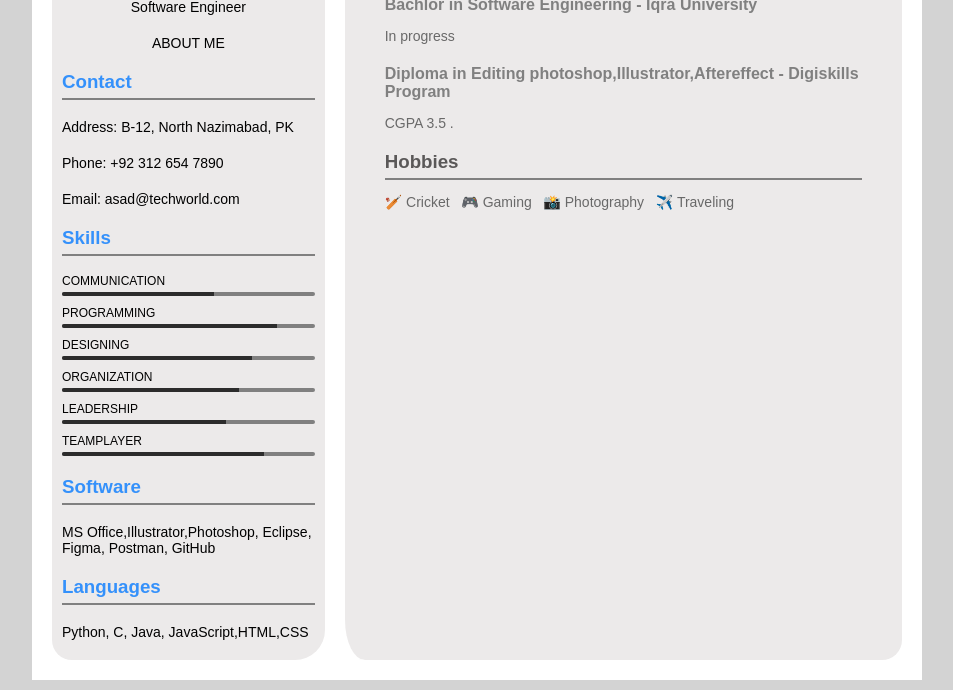
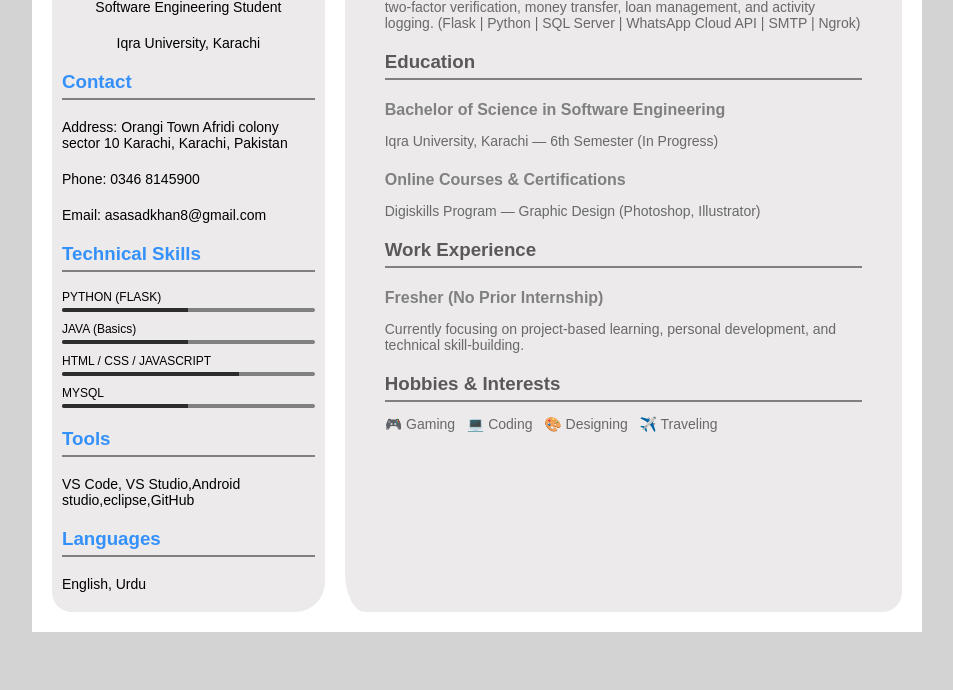
Before and after one commit to Asad63892/resum, a plain HTML site: page index.html in a window 1280 px wide. Shown: the part 331-1021 px from the top of the page, without its empty margins (163-1116 px from the left). After the commit the page ends 973 px from the top, so only its background shows below. Drawn offline with Linux system fonts and the light colour scheme.

Commit message:
Update index.html

```diff
--- a/index.html
+++ b/index.html
@@ -6,7 +6,7 @@
   <title>Resume - Asad Ullah</title>
   <style>
     body {
-      font-family:Arial, Helvetica, sans-serif;
+      font-family: Arial, Helvetica, sans-serif;
       margin: 10px;
       padding: 0;
       background-color: lightgray;
@@ -28,11 +28,9 @@
 
     .left {
       width: 40%;
-      background:  rgb(236, 234, 234);;
+      background: rgb(236, 234, 234);
       color: black;
-      padding: 0px;
       text-align: center;
-      position: relative;
       border-top-right-radius: 30px;
       border-bottom-right-radius: 30px;
     }
@@ -41,19 +39,15 @@
       position: relative;
       width: 100%;
       height: 250px;
-      margin-top: 0px;
     }
 
     .triangle-bg {
       position: absolute;
       width: 100%;
       height: 100%;
-      top: 0;
-      left: 0;
       background: #1187d6;
       border-top-left-radius: 5%;
       border-top-right-radius: 30px;
-
       clip-path: polygon(0 0, 100% 0, 0 100%);
       border-bottom-right-radius: 40px;
       z-index: 0;
@@ -66,7 +60,6 @@
       position: relative;
       z-index: 1;
       top: 20px;
-      left: -5px;
       background-color: white;
     }
 
@@ -98,11 +91,10 @@
     .right {
       width: 70%;
       padding: 40px;
-      background:  rgb(236, 234, 234);;
+      background: rgb(236, 234, 234);
       border-left: 20px solid white;
       border-top-left-radius: 40px;
       border-bottom-left-radius: 40px;
-
     }
 
     .right h3 {
@@ -110,7 +102,6 @@
       border-bottom: 2px solid gray;
       padding-bottom: 5px;
       margin-bottom: 10px;
-
     }
 
     .right .section {
@@ -149,11 +140,6 @@
       height: 100%;
       background-color: #2c2c2c;
     }
-
-
-
-
-
   </style>
 </head>
 <body>
@@ -165,79 +151,88 @@
           <img src="images/profile.png" alt="Profile Picture" />
         </div>
         <h2>ASAD ULLAH</h2>
-        <p>Software Engineer</p>
-        <p>ABOUT ME</p>
+        <p>Software Engineering Student</p>
+        <p>Iqra University, Karachi</p>
 
         <div class="section">
           <h3>Contact</h3>
-          <p>Address: B-12, North Nazimabad, PK</p>
-          <p>Phone: +92 312 654 7890</p>
-          <p>Email: asad@techworld.com</p>
+          <p>Address: Orangi Town Afridi colony sector 10 Karachi, Karachi, Pakistan</p>
+          <p>Phone: 0346 8145900</p>
+          <p>Email: asasadkhan8@gmail.com</p>
         </div>
 
         <div class="section">
-          <h3>Skills</h3>
+          <h3>Technical Skills</h3>
           <div class="skill">
-            <span>COMMUNICATION</span>
-            <div class="bar"><div class="fill" style="width: 60%;"></div></div>
+            <span>PYTHON (FLASK)</span>
+            <div class="bar"><div class="fill" style="width: 50%;"></div></div>
           </div>
           <div class="skill">
-            <span>PROGRAMMING</span>
-            <div class="bar"><div class="fill" style="width: 85%;"></div></div>
+            <span>JAVA (Basics)</span>
+            <div class="bar"><div class="fill" style="width: 50%;"></div></div>
           </div>
           <div class="skill">
-            <span>DESIGNING</span>
-            <div class="bar"><div class="fill" style="width: 75%;"></div></div>
-          </div>
-          <div class="skill">
-            <span>ORGANIZATION</span>
+            <span>HTML / CSS / JAVASCRIPT</span>
             <div class="bar"><div class="fill" style="width: 70%;"></div></div>
           </div>
           <div class="skill">
-            <span>LEADERSHIP</span>
-            <div class="bar"><div class="fill" style="width: 65%;"></div></div>
+            <span>MYSQL</span>
+            <div class="bar"><div class="fill" style="width: 50%;"></div></div>
           </div>
-          <div class="skill">
-            <span>TEAMPLAYER</span>
-            <div class="bar"><div class="fill" style="width: 80%;"></div></div>
-          </div>
+
         </div>
 
         <div class="section">
-          <h3>Software</h3>
-          <p>MS Office,Illustrator,Photoshop, Eclipse, Figma, Postman, GitHub</p>
+          <h3>Tools</h3>
+          <p>VS Code, VS Studio,Android studio,eclipse,GitHub</p>
         </div>
 
         <div class="section">
           <h3>Languages</h3>
-          <p>Python, C, Java, JavaScript,HTML,CSS</p>
+          <p>English, Urdu</p>
         </div>
       </div>
 
       <div class="right">
-        <h3>Work Experience</h3>
+        <h3>Profile Summary</h3>
         <div class="section">
-          <h4>Software Engineer - Tech Solutions</h4>
-          <p>Developing and maintaining web applications using modern technologies.</p>
+          <p>A passionate Software Engineering student currently in the 6th semester at Iqra University.
+          Skilled in Python (Flask), Java, and web technologies with hands-on experience developing
+          full-stack projects including an Online Banking System and an E-commerce Website.
+          Enthusiastic about learning modern frameworks and improving user-centered design.</p>
         </div>
+
+        <h3>Academic Projects</h3>
         <div class="section">
-          <h4>Freelancing - Self Employed</h4>
-          <p>Providing custom software solutions for clients worldwide.</p>
+          <h4>Online Banking System (Flask, MSSQL)</h4>
+          <p>Developed a secure online banking system featuring user authentication,
+          two-factor verification, money transfer, loan management, and activity logging. (Flask | Python | SQL Server | WhatsApp Cloud API | SMTP | Ngrok)</p>
         </div>
+
+
+
+
 
         <h3>Education</h3>
         <div class="section">
-          <h4>Bachlor in Software Engineering - Iqra University</h4>
-          <p>In progress</p>
-        </div>
-        <div class="section">
-          <h4>Diploma in Editing photoshop,Illustrator,Aftereffect - Digiskills Program</h4>
-          <p>CGPA 3.5 .</p>
+          <h4>Bachelor of Science in Software Engineering</h4>
+          <p>Iqra University, Karachi — 6th Semester (In Progress)</p>
         </div>
 
-        <h3>Hobbies</h3>
         <div class="section">
-          <p>🏏 Cricket &nbsp; 🎮 Gaming &nbsp; 📸 Photography &nbsp; ✈️ Traveling</p>
+          <h4>Online Courses & Certifications</h4>
+          <p>Digiskills Program — Graphic Design (Photoshop, Illustrator)</p>
+        </div>
+
+        <h3>Work Experience</h3>
+        <div class="section">
+          <h4>Fresher (No Prior Internship)</h4>
+          <p>Currently focusing on project-based learning, personal development, and technical skill-building.</p>
+        </div>
+
+        <h3>Hobbies & Interests</h3>
+        <div class="section">
+          <p> 🎮 Gaming &nbsp; 💻 Coding &nbsp; 🎨 Designing &nbsp; ✈️ Traveling</p>
         </div>
       </div>
     </div>
```
